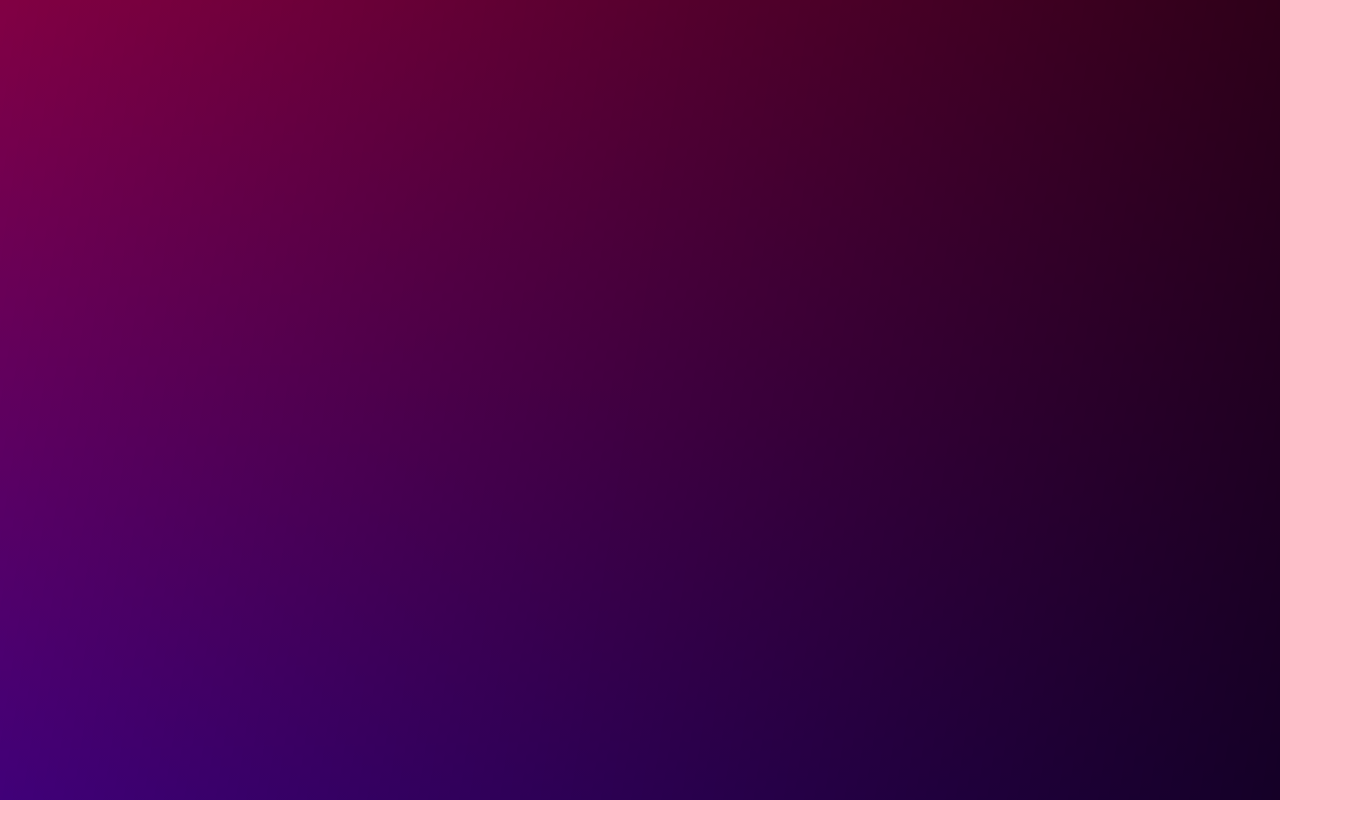
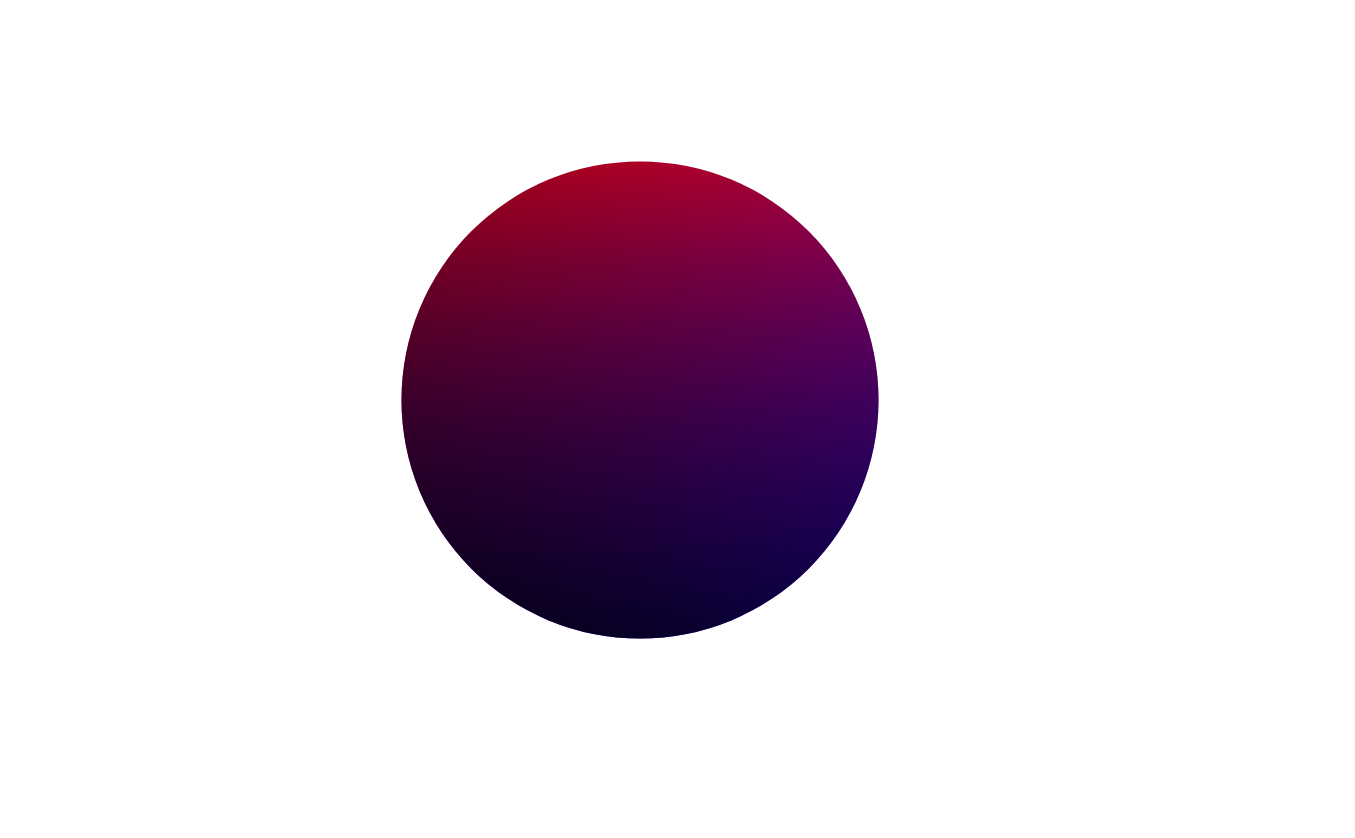
Before and after one commit to tylerschloesser/react-typescript-sandbox, a React app: page / in a window 1280 px wide. Shown: the top 838 px of the page, 1355 px wide, since content can reach past the window. Before the commit the page ends 800 px from the top, so only its background shows below. Built offline with nearby package versions, Linux system fonts and the light colour scheme.

Commit message:
refactor circle

```diff
--- a/src/app.sass
+++ b/src/app.sass
@@ -1,9 +1,11 @@
 @use 'sass:math'
 
 $sqrt2: math.sqrt(2)
+
 $gradient-timing-function: cubic-bezier(.77,0,.18,1)
+$circle-timing-function: cubic-bezier(.77,0,.18,1)
 
-$gradient-scale: 2
+$gradient-scale: .5
 
 @mixin gradient-common
   position: absolute
@@ -19,8 +21,10 @@ $gradient-scale: 2
 
   z-index: -1
 
+.app
+  height: 100%
 
-.app
+.circle
   position: relative
   height: 100%
 
@@ -32,23 +36,25 @@ $gradient-scale: 2
 
   overflow: hidden
 
-  font-size: 48px
+  clip-path: circle(20%)
+  animation: circle 1s $circle-timing-function infinite
+  animation-direction: alternate
 
   .gradient-1
     @include gradient-common
 
     background-image: linear-gradient(var(--g1-1), var(--g1-2))
 
-    animation: gradient-1 8s $gradient-timing-function infinite
+    animation: gradient-1 2s $gradient-timing-function infinite
 
   .gradient-2
     @include gradient-common
 
     background-image: linear-gradient(var(--g2-1), var(--g2-2))
 
-    animation: gradient-1 8s $gradient-timing-function infinite
-    animation-direction: reverse
-    animation-delay: -4s
+    animation: gradient-1 2s $gradient-timing-function infinite
+    //animation-direction: reverse
+    animation-delay: -1s
 
 
 @keyframes gradient-1
@@ -56,3 +62,10 @@ $gradient-scale: 2
     transform: translate(-50%, -50%) rotate(0)
   to
     transform: translate(-50%, -50%) rotate(360deg)
+
+
+@keyframes circle
+  from
+    transform: scale(1)
+  to
+    transform: scale(1.2)
--- a/src/app.tsx
+++ b/src/app.tsx
@@ -6,8 +6,11 @@ export const App = () => {
   return (
     <div className="app">
 
-      <div className="gradient-1" />
-      <div className="gradient-2" />
+      <div className="circle">
+        <div className="gradient-1" />
+        <div className="gradient-2" />
+      </div>
+
 
     </div>
   )
--- a/src/index.sass
+++ b/src/index.sass
@@ -3,6 +3,3 @@ html, body, #root
 
 *
   box-sizing: border-box
-
-body
-  background-color: pink
```
